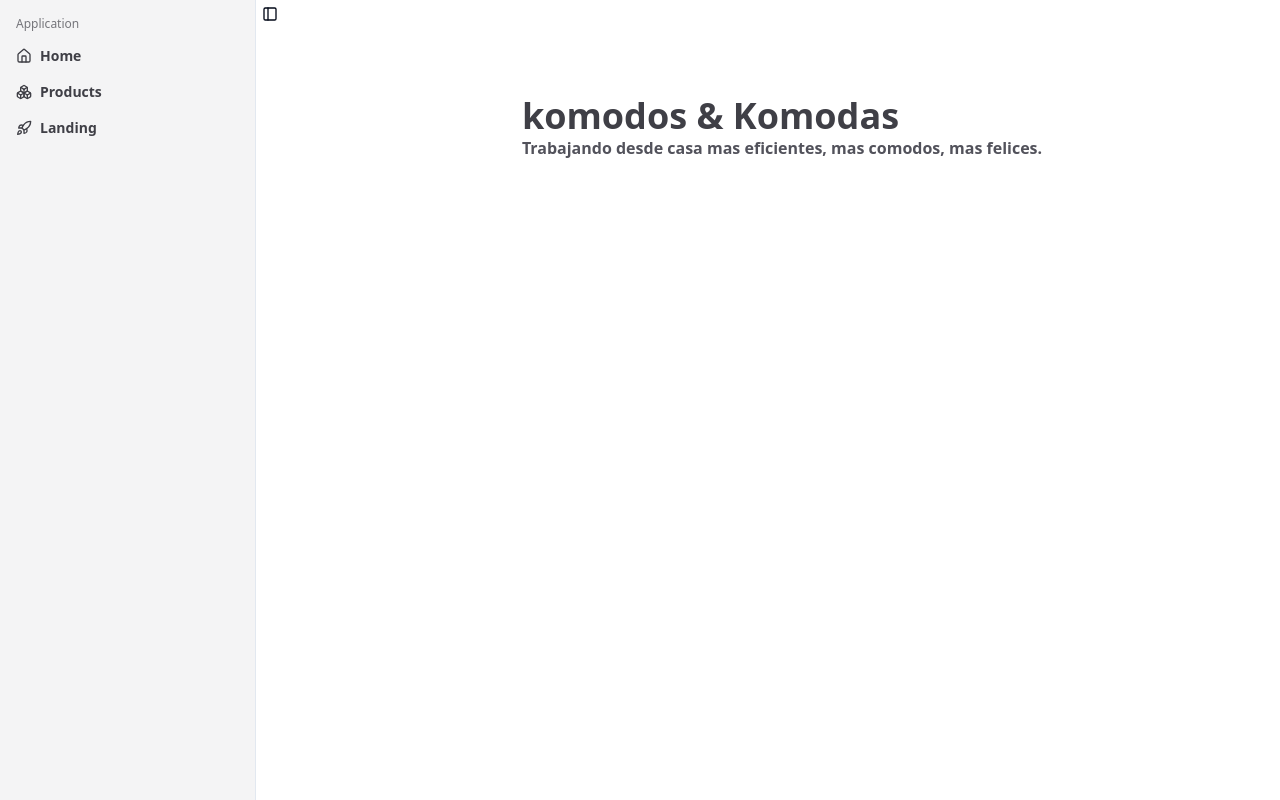
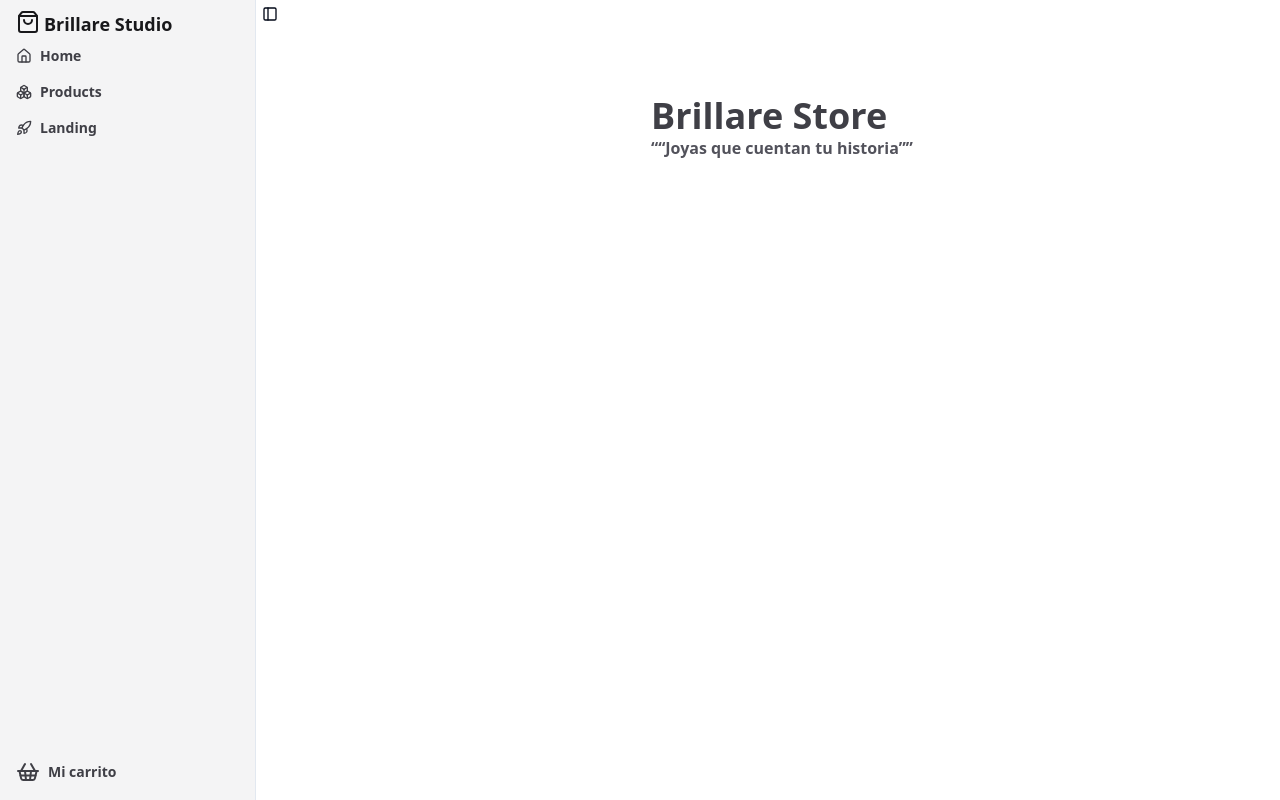
Before and after one commit to yose232323/finalnextstore-yose, a Next.js app: page /landing in a window 1280 px wide. Built offline with nearby package versions, Linux system fonts and the light colour scheme.

Commit message:
added shoping cart

```diff
--- a/src/app/landing/page.jsx
+++ b/src/app/landing/page.jsx
@@ -3,9 +3,9 @@
 const LandingPage = () => {
   return (
     <div className="ml-auto mr-auto mt-24">
-      <h1 className="text-4xl font-bold text-zinc-700">komodos & Komodas</h1>
+      <h1 className="text-4xl font-bold text-zinc-700">Brillare Store</h1>
       <p className="font-semibold text-zinc-600">
-        Trabajando desde casa mas eficientes, mas comodos, mas felices.
+        ““Joyas que cuentan tu historia””
       </p>
     </div>
   );
--- a/src/app/products/[productid]/page.jsx
+++ b/src/app/products/[productid]/page.jsx
@@ -2,6 +2,7 @@
 import React, { useEffect, useState } from "react";
 import axios from "axios";
 import Image from "next/image";
+import { Button } from "@/components/ui/button";
 
 const ProductDetailPage = ({ params }) => {
   const { productid } = params;
@@ -28,8 +29,8 @@ const ProductDetailPage = ({ params }) => {
 
   return (
     <div className="container mx-auto px-4 md:p-32">
-      <div className="grid md:grid-cols-2 gap-8 items-start border border-gray-50 shadow-lg rounded-xl p-8">
-        <div className="relative w-full h-96 bg-zinc-0 rounded-lg p-4">
+      <div className="grid md:grid-cols-2 gap-8 items-start border border-zinc-50 shadow-lg rounded-xl p-8">
+        <div className="relative w-full h-96 bg-white rounded-lg p-4">
           <Image
             src={product.image}
             alt={product.title}
@@ -38,8 +39,9 @@ const ProductDetailPage = ({ params }) => {
             priority
           />
         </div>
+
         <div className="flex flex-col gap-4">
-          <h2 className="text lg font-bold text-2xl text-zinc-600 py-2">
+          <h2 className="flex font-bold text-2xl text-zinc-800 py-2">
             {product.title}
           </h2>
           <p className="text sm font-medium text-zinc-500 bg -zinc-200 uppercase rounded-md w-fit">
@@ -48,10 +50,19 @@ const ProductDetailPage = ({ params }) => {
           <p className="text-sm text-zinc-500 leading-relaxed text-justify">
             {product.description}
           </p>
-
-          <p className="text-3xl font-semibold text-zinc-600 py-2">
-            ${product.price}
-          </p>
+          <div className="flex items-center justify-end gap-2 text-zinc-400">
+            <span>
+              ⭐ {product.rating.rate} ({product.rating.count} calificaciones)
+            </span>
+          </div>
+          <div>
+            <p className="flex justify-start text-3xl font-semibold text-zinc-600 py-2">
+              ${product.price}
+            </p>
+          </div>
+          <div className="flex justify-start">
+            <Button variant="outline">Añadir al carrito</Button>
+          </div>
         </div>
       </div>
     </div>
--- /dev/null
+++ b/src/components/cart/ShoppingCart.jsx
@@ -0,0 +1,30 @@
+"use client";
+import {
+  Sheet,
+  SheetContent,
+  SheetHeader,
+  SheetTitle,
+  SheetTrigger,
+} from "@/components/ui/sheet";
+import { ShoppingBasket } from "lucide-react";
+import { Button } from "../ui/button";
+const ShoppingCart = () => {
+  return (
+    <Sheet>
+      <SheetTrigger asChild>
+        <button className="flex items-center gap-2 p-2 rounded-md hover:bg-zinc-100 transitions-color ">
+          <ShoppingBasket />
+          <span>Mi carrito</span>
+        </button>
+      </SheetTrigger>
+
+      <SheetContent className="w-[400px] sm:w-[540px]">
+        <SheetHeader>
+          <SheetTitle>Are you absolutely sure?</SheetTitle>
+        </SheetHeader>
+      </SheetContent>
+    </Sheet>
+  );
+};
+
+export default ShoppingCart;
--- a/src/components/layout/AppSidebar.jsx
+++ b/src/components/layout/AppSidebar.jsx
@@ -11,6 +11,8 @@ import {
   SidebarMenuItem,
 } from "@/components/ui/sidebar";
 import Link from "next/link";
+import ShoppingCart from "../cart/ShoppingCart";
+import Logo from "./Logo";
 
 // Menu items.
 const items = [
@@ -34,9 +36,11 @@ const items = [
 export function AppSidebar() {
   return (
     <Sidebar>
-      <SidebarContent className="text bg-zinc-100 font-semibold">
+      <SidebarContent className="text bg-zinc-100 font-semibold flex flex-col justify-between">
         <SidebarGroup>
-          <SidebarGroupLabel>Application</SidebarGroupLabel>
+          <SidebarGroupLabel>
+            <Logo />
+          </SidebarGroupLabel>
           <SidebarGroupContent>
             <SidebarMenu>
               {items.map((item) => (
@@ -56,6 +60,12 @@ export function AppSidebar() {
             </SidebarMenu>
           </SidebarGroupContent>
         </SidebarGroup>
+
+        <SidebarGroup>
+          <SidebarGroupContent>
+            <ShoppingCart />
+          </SidebarGroupContent>
+        </SidebarGroup>
       </SidebarContent>
     </Sidebar>
   );
--- /dev/null
+++ b/src/components/layout/Logo.jsx
@@ -0,0 +1,13 @@
+import React from "react";
+import { ShoppingBag } from "lucide-react";
+
+const Logo = () => {
+  return (
+    <div className="text-lg font-bold text-zinc-900 flex gap-1">
+      <ShoppingBag />
+      <span>Brillare Studio</span>
+    </div>
+  );
+};
+
+export default Logo;
```
